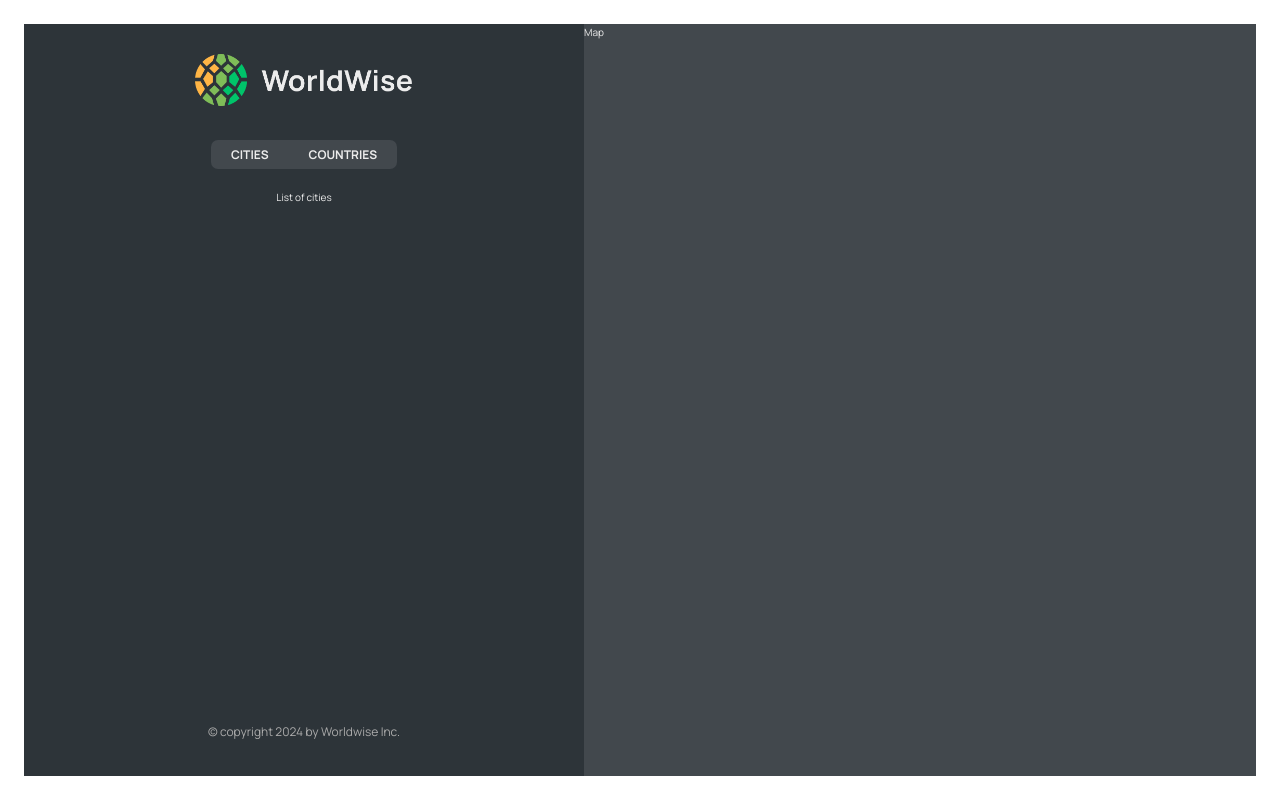
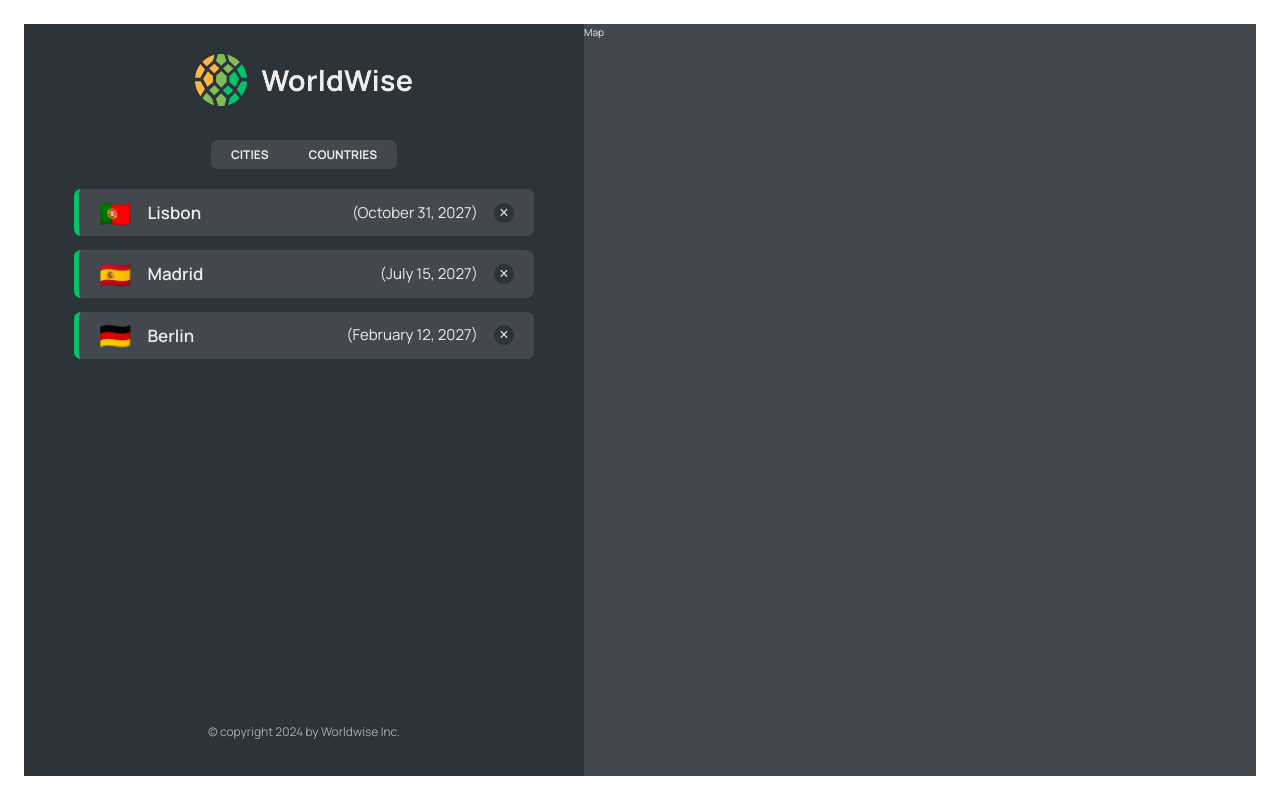
Before and after one commit to newtonfav/Worldwise, a React (Vite) app: page /app in a window 1280 px wide. Built offline with nearby package versions, Linux system fonts and the light colour scheme; data requests are answered from the project's data file.

Commit message:
implemented nested route

```diff
--- a/package.json
+++ b/package.json
@@ -7,9 +7,11 @@
     "dev": "vite",
     "build": "vite build",
     "lint": "eslint . --ext js,jsx --report-unused-disable-directives --max-warnings 0",
-    "preview": "vite preview"
+    "preview": "vite preview",
+    "server": "json-server --watch data/cities.json --port 2500 delay 500"
   },
   "dependencies": {
+    "json-server": "^1.0.0-beta.1",
     "react": "^18.2.0",
     "react-dom": "^18.2.0",
     "react-router-dom": "^6.24.0"
--- a/src/App.jsx
+++ b/src/App.jsx
@@ -6,8 +6,31 @@
 import AppLayout from "./pages/AppLayout";
 import Homepage from "./pages/Homepage";
 import Login from "./pages/Login";
+import CityList from "./components/CityList";
+import { useEffect, useState } from "react";
+
+const BASE_URL = "http://localhost:2500";
 
 function App() {
+  const [cities, setCities] = useState([]);
+  const [isLoading, setIsLoading] = useState(false);
+
+  useEffect(function () {
+    async function fetctCities() {
+      try {
+        setIsLoading(true);
+        const res = await fetch(`${BASE_URL}/cities`);
+        const data = await res.json();
+        setCities(data);
+      } catch (err) {
+        alert("There was an error loading data");
+      } finally {
+        setIsLoading(false);
+      }
+    }
+    fetctCities();
+  }, []);
+
   return (
     <BrowserRouter>
       <Routes>
@@ -16,8 +39,14 @@
         <Route path="pricing" element={<Pricing />} />
         <Route path="login" element={<Login />} />
         <Route path="app" element={<AppLayout />}>
-          <Route index element={<p>List of cities </p>} />
-          <Route path="cities" element={<p>List of cities</p>} />
+          <Route
+            index
+            element={<CityList cities={cities} isLoading={isLoading} />}
+          />
+          <Route
+            path="cities"
+            element={<CityList cities={cities} isLoading={isLoading} />}
+          />
           <Route path="countries" element={<p>List of countries</p>} />
         </Route>
         <Route path="*" element={<PageNotFound />} />
--- a/src/components/City.jsx
+++ b/src/components/City.jsx
@@ -51,9 +51,9 @@
         </a>
       </div>
 
-      <div>
+      {/* <div>
         <ButtonBack />
-      </div>
+      </div> */}
     </div>
   );
 }
--- /dev/null
+++ b/src/components/CityItem.jsx
@@ -0,0 +1,24 @@
+/* eslint-disable react/prop-types */
+import styles from "./CityItem.module.css";
+
+const formatDate = (date) =>
+  new Intl.DateTimeFormat("en", {
+    day: "numeric",
+    month: "long",
+    year: "numeric",
+  }).format(new Date(date));
+
+function CityItem({ city }) {
+  const { cityName, emoji, date } = city;
+
+  return (
+    <li className={styles.cityItem}>
+      <span className={styles.emoji}>{emoji}</span>
+      <h3 className={styles.name}>{cityName}</h3>
+      <time className={styles.date}>({formatDate(date)})</time>
+      <button className={styles.deleteBtn}>&times;</button>
+    </li>
+  );
+}
+
+export default CityItem;
--- /dev/null
+++ b/src/components/CityList.jsx
@@ -0,0 +1,26 @@
+/* eslint-disable react/prop-types */
+import styles from "./CityList.module.css";
+import Spinner from "./Spinner";
+import CityItem from "./CityItem";
+import Message from "./Message";
+
+function CityList({ cities, isLoading }) {
+  if (isLoading) return <Spinner />;
+
+  if (!cities.length)
+    return (
+      <Message
+        message={"Add your first city by clicking on a city on the map"}
+      />
+    );
+
+  return (
+    <ul className={styles.cityList}>
+      {cities.map((city, index) => (
+        <CityItem key={index} city={city} />
+      ))}
+    </ul>
+  );
+}
+
+export default CityList;
--- a/src/components/Message.jsx
+++ b/src/components/Message.jsx
@@ -1,3 +1,4 @@
+/* eslint-disable react/prop-types */
 import styles from "./Message.module.css";
 
 function Message({ message }) {
```
Also changed, not shown: 1 other file (tests, documents, lock files or other folders).
